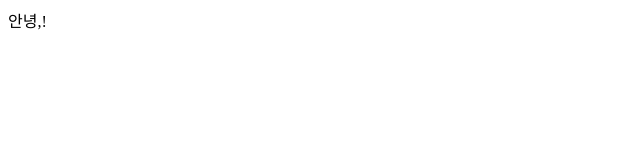
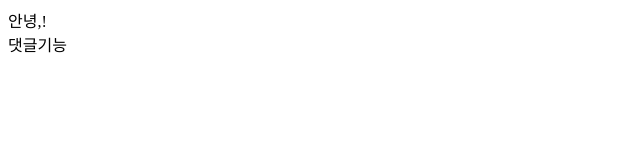
Before and after one commit to keg1423/gitTest, a plain HTML site: page index.html in a window 1280 px wide. Shown: the full height of the page, 0-640 px from the left. Drawn offline with Linux system fonts and the light colour scheme.

Commit message:
댓글기능추가

```diff
--- a/index.html
+++ b/index.html
@@ -8,5 +8,6 @@
 </head>
 <body>
     <div>안녕,!</div>
+    <div>댓글기능</div>
 </body>
 </html>
```
